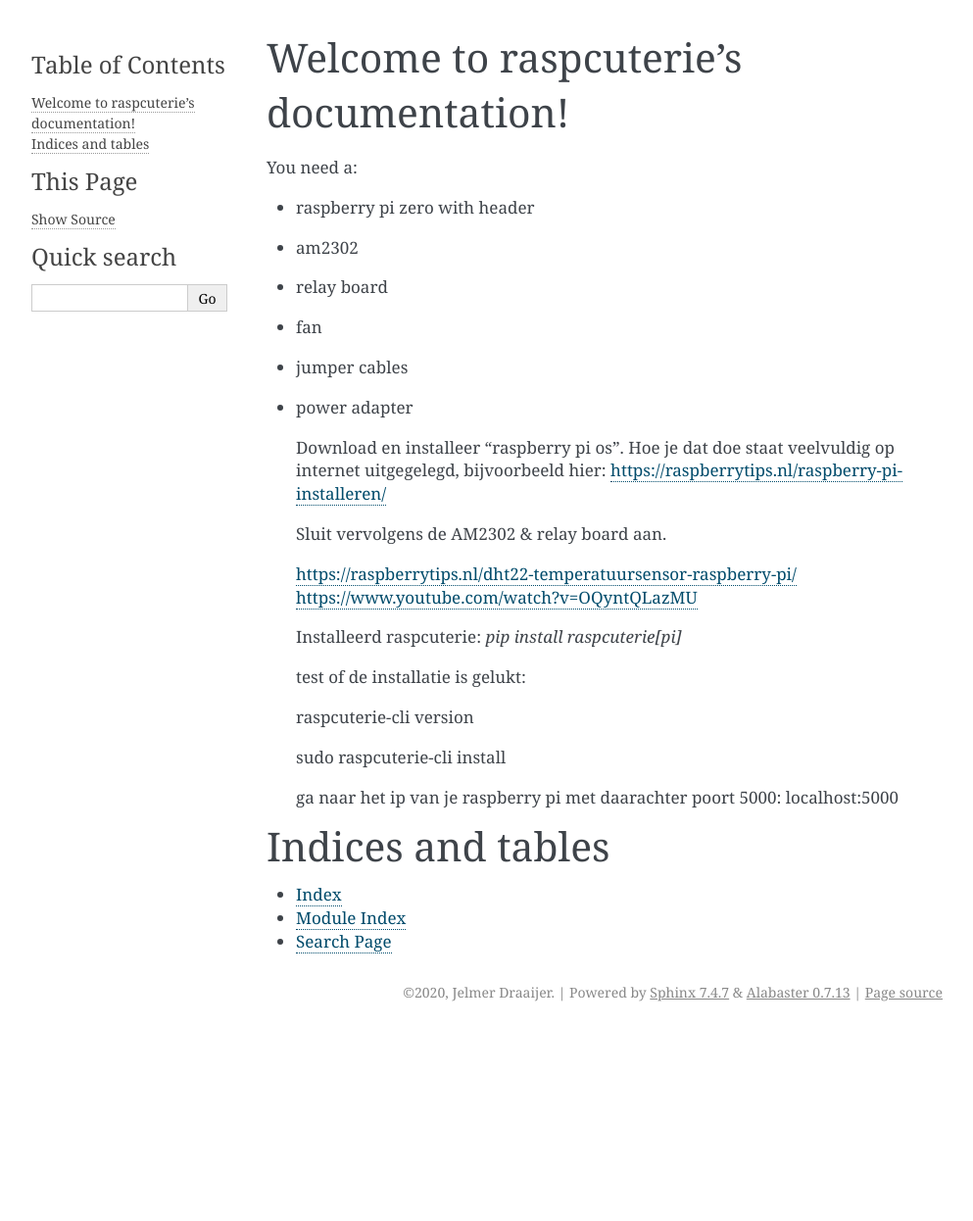
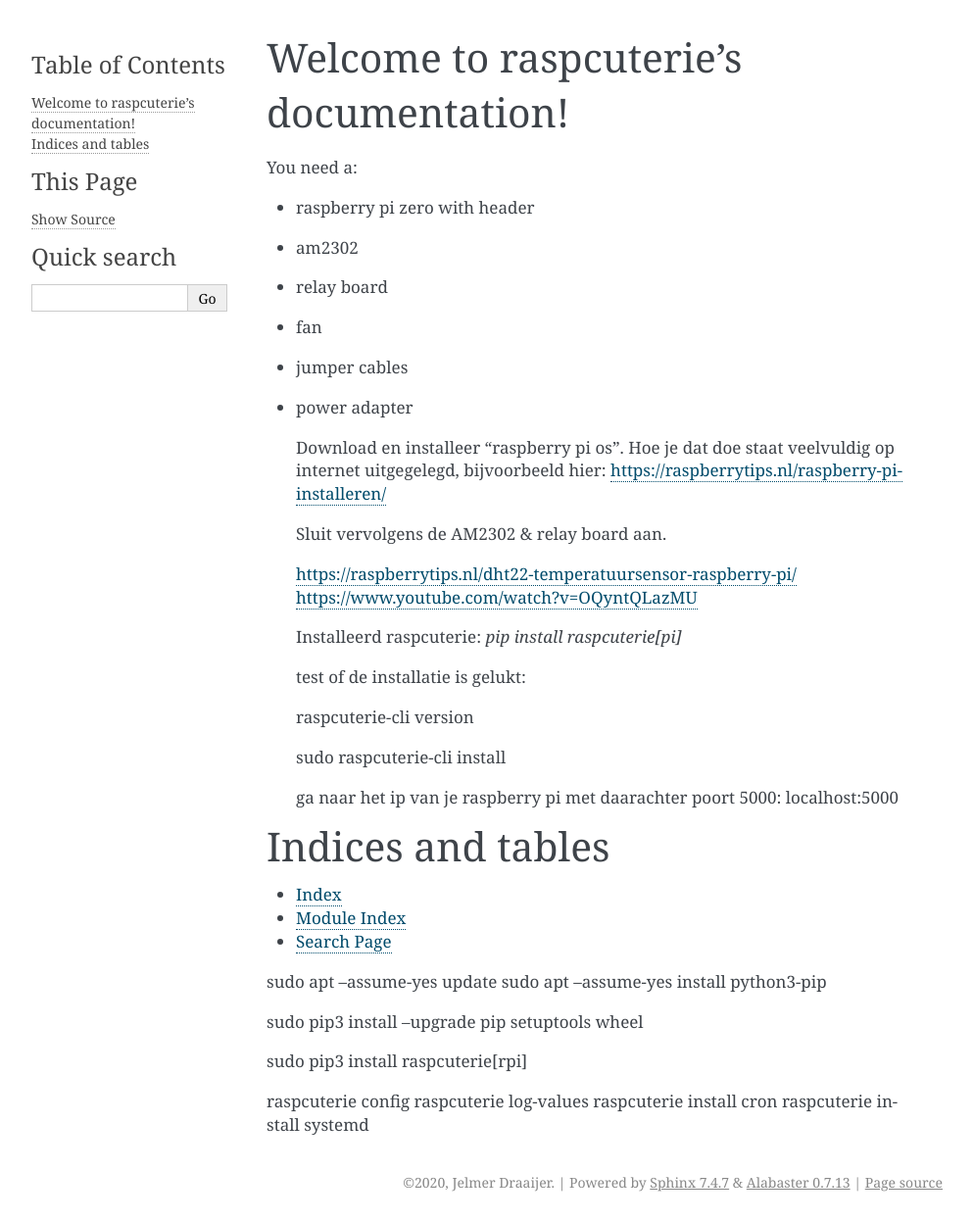
Before and after one commit to foarsitter/raspcuterie, a Sphinx documentation site: the page built from docs/index.rst, in a window 1280 px wide. Shown: the whole page at 98% size, without its empty margins (148-1141 px from the left). Built offline with Sphinx 7.4.7, drawn with Linux system fonts in a browser that asks for light colours; before the commit the page ends 1052 px from its top, so only the background shows below that.

Commit message:
install improvements

```diff
--- a/docs/index.rst
+++ b/docs/index.rst
@@ -48,3 +48,16 @@ Indices and tables
 * :ref:`genindex`
 * :ref:`modindex`
 * :ref:`search`
+
+
+sudo apt  --assume-yes update
+sudo apt  --assume-yes install python3-pip
+
+sudo pip3 install --upgrade pip setuptools wheel
+
+sudo pip3 install raspcuterie[rpi]
+
+raspcuterie config
+raspcuterie log-values
+raspcuterie install cron
+raspcuterie install systemd
```
Also changed, not shown: 1 other file.
